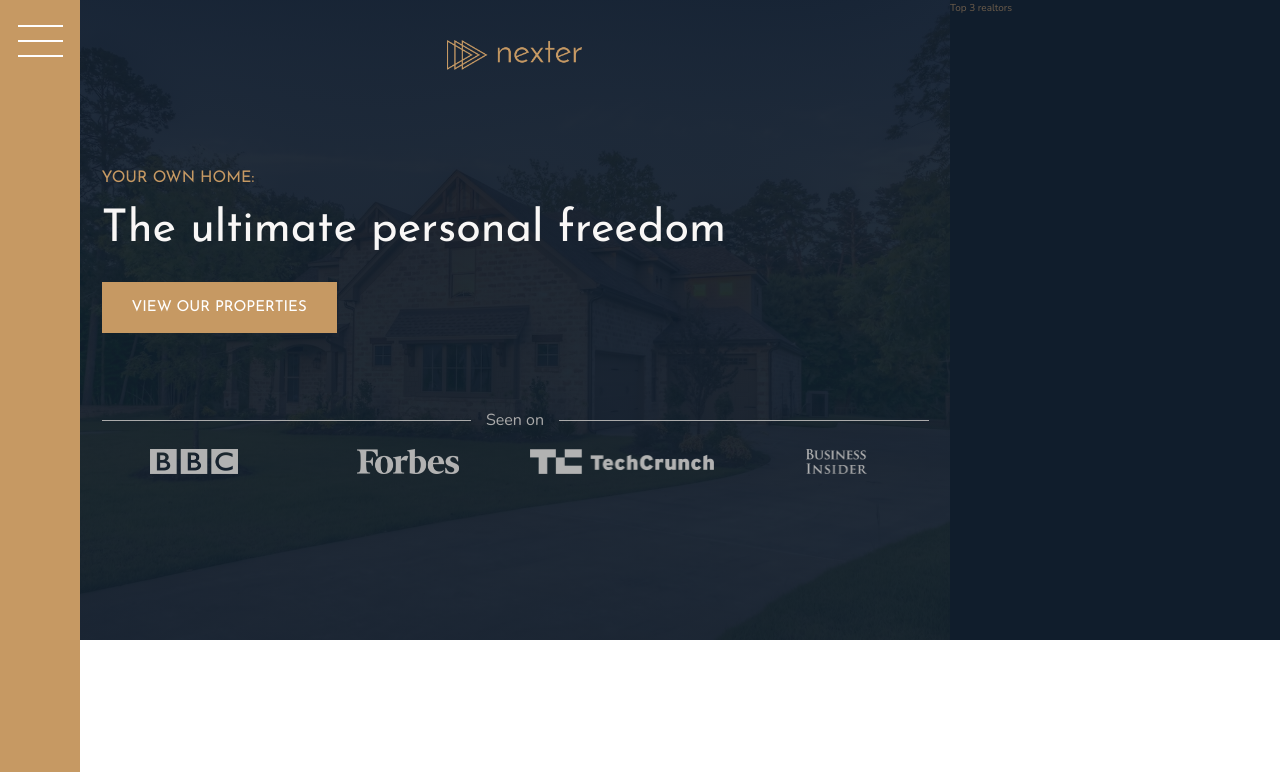
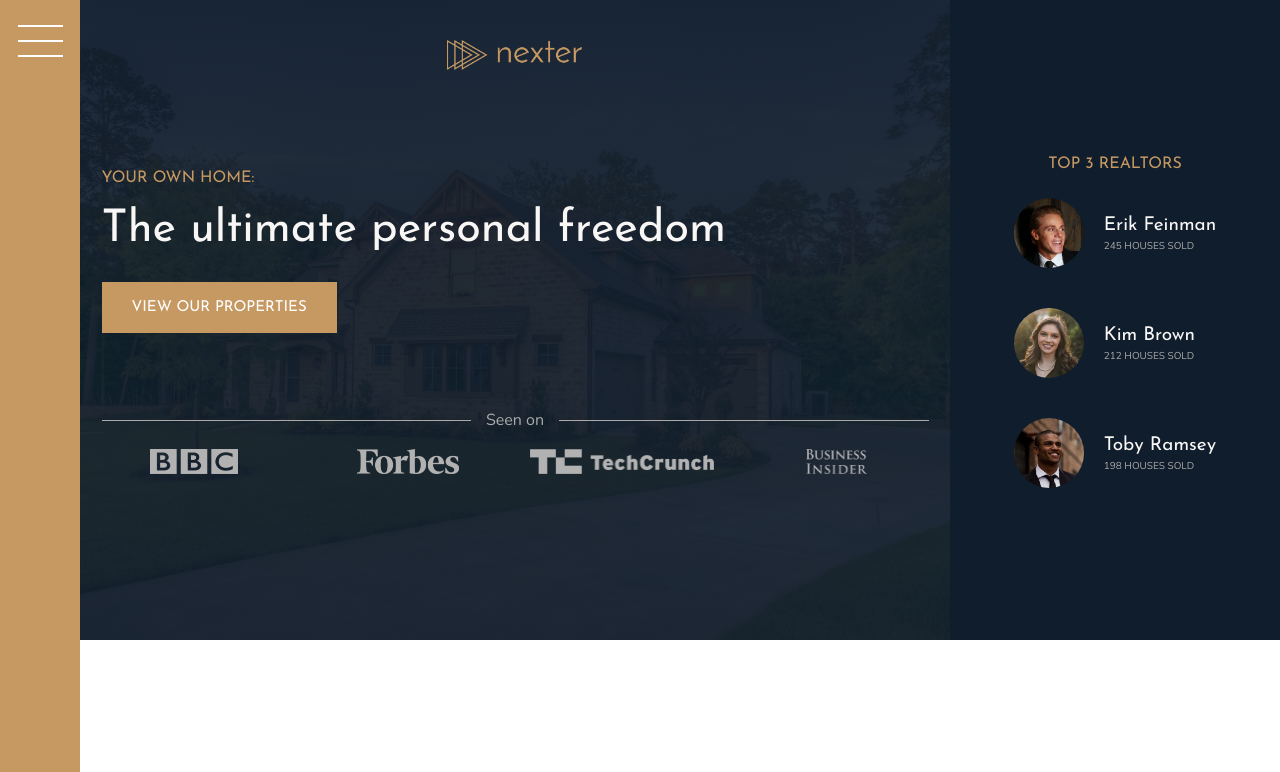
Before and after one commit to NaraeJang/03-SASS-Nexter, a website: page index.html in a window 1280 px wide. Shown: the top 772 px of the page. Drawn offline with nearby package versions, Linux system fonts and the light colour scheme.

Commit message:
Building the Realtors Section

```diff
--- a/index.html
+++ b/index.html
@@ -34,7 +34,26 @@
     </header>
 
     <div class="realtors">
-        Top 3 realtors
+        <h3 class="heading-3">TOP 3 REALTORS</h3>
+        <div class="realtors__list">
+            <img src="img/realtor-1.jpeg" alt="realtor 1" class="realtors__img">
+            <div class="realtors__details">
+                <h4 class="heading-4 heading-4--light">Erik Feinman</h4>
+                <p class="realtors__sold">245 houses sold</p>
+            </div>
+
+            <img src="img/realtor-2.jpeg" alt="realtor 2" class="realtors__img">
+            <div class="realtors__details">
+                <h4 class="heading-4 heading-4--light">Kim Brown</h4>
+                <p class="realtors__sold">212 houses sold</p>
+            </div>
+
+            <img src="img/realtor-3.jpeg" alt="realtor 3" class="realtors__img">
+            <div class="realtors__details">
+                <h4 class="heading-4 heading-4--light">Toby Ramsey</h4>
+                <p class="realtors__sold">198 houses sold</p>
+            </div>
+        </div>
     </div>
 
     <section class="features">
--- a/sass/_realtors.scss
+++ b/sass/_realtors.scss
@@ -1,4 +1,32 @@
 .realtors {
   background-color: $color-secondary;
   grid-column: col-start 7 / full-end;
+  padding: 3rem;
+
+  display: grid;
+  align-content: center;
+  justify-content: center;
+  justify-items: center;
+  row-gap: 2rem;
+
+  &__list {
+    display: grid;
+    grid-template-columns: min-content max-content;
+    justify-content: center;
+    align-items: center;
+    column-gap: 2rem;
+    row-gap: 5vh;
+  }
+
+  &__img {
+    width: 7rem;
+    border-radius: 50%;
+    display: block;
+  }
+
+  &__sold {
+    text-transform: uppercase;
+    color: $color-grey-light-2;
+    margin-top: -3px;
+  }
 }
```
Also changed, not shown: css/style.css.
